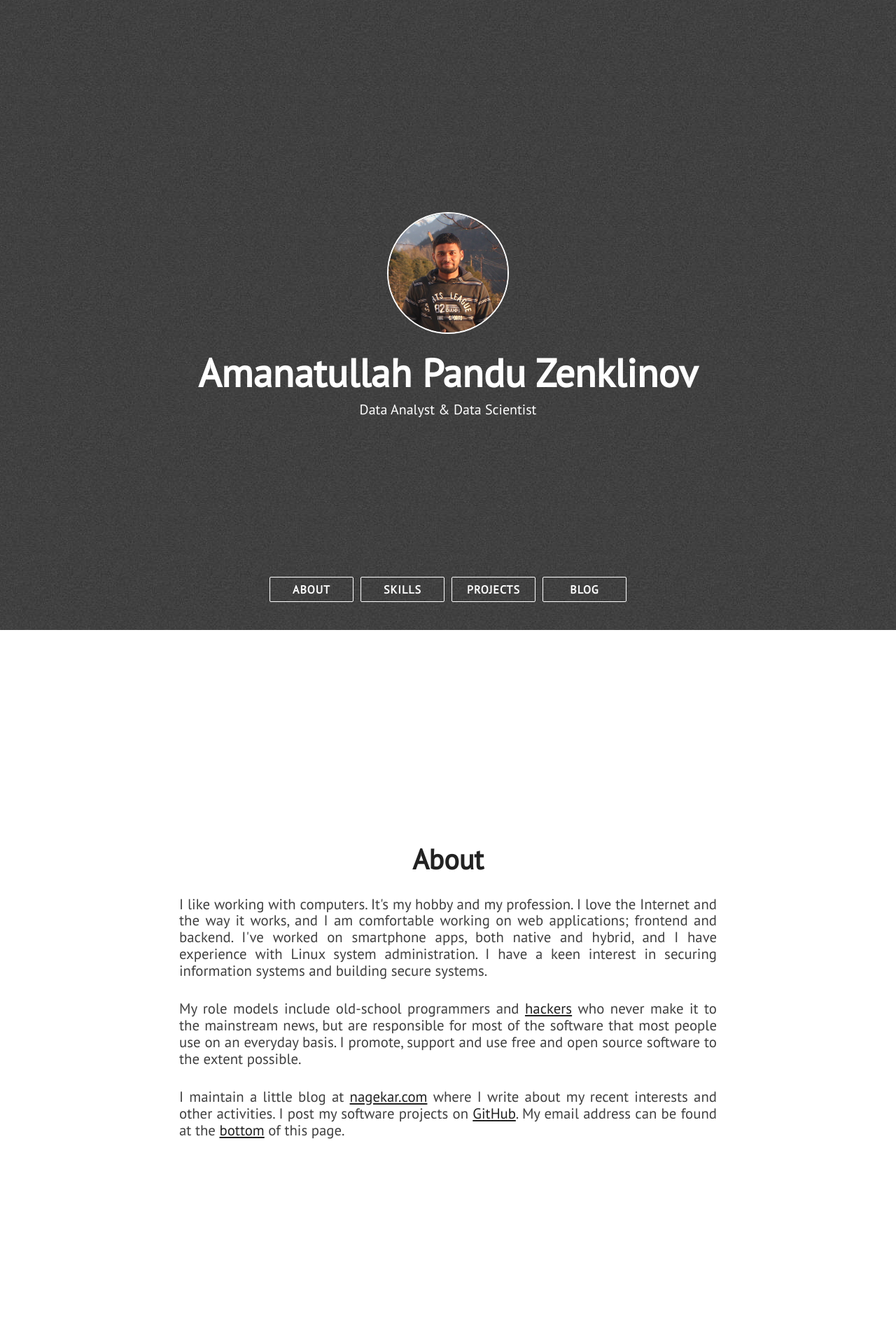
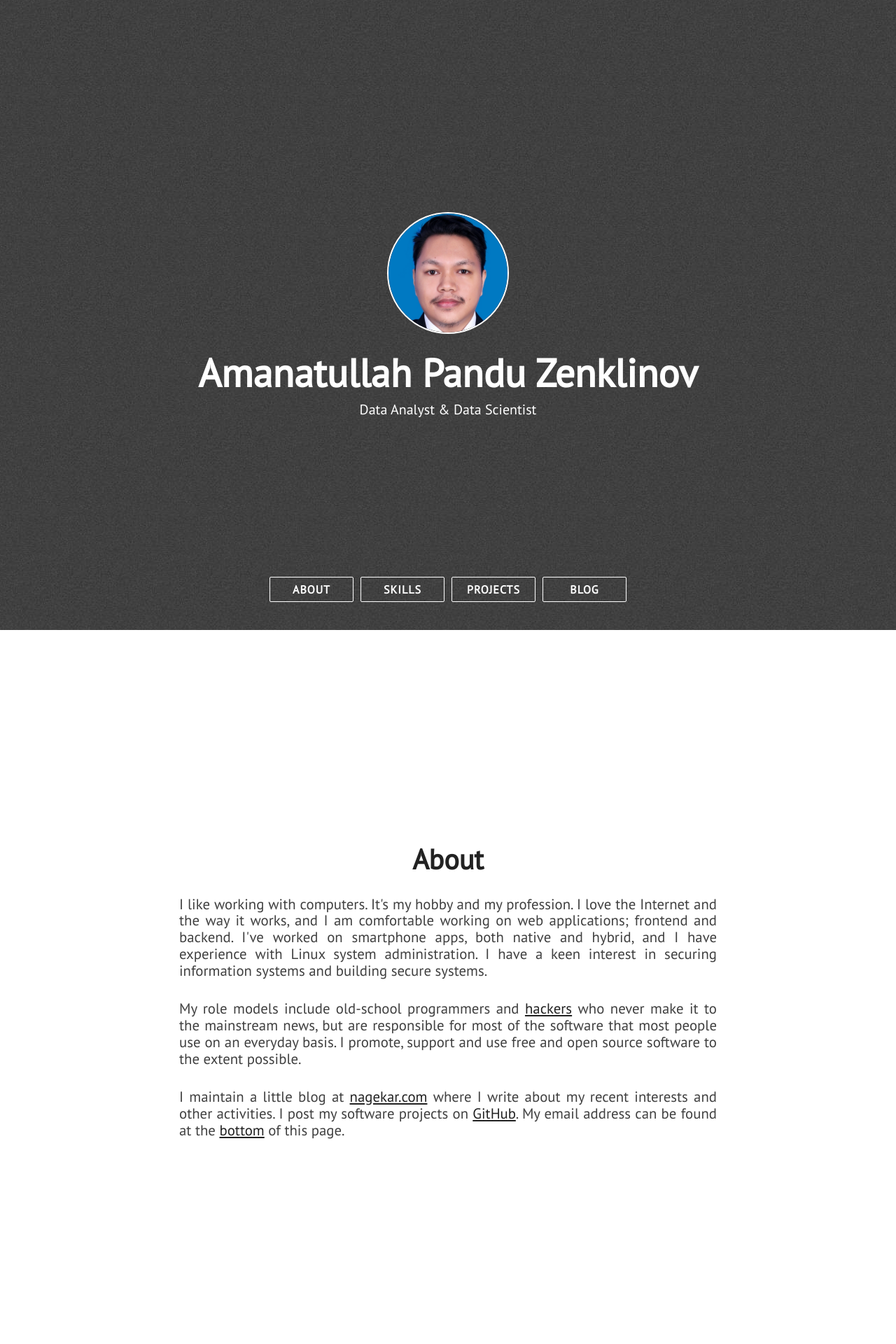
Before and after one commit to zenklinov/portfolio, a Jekyll site: the page built from index.html, in a window 1280 px wide. Shown: the top 1920 px of the page at 70% size. Built offline with Jekyll 4.4.1, drawn with Linux system fonts in a browser that asks for light colours; nearby versions of some CDN libraries.

Commit message:
Update _config.yml

```diff
--- a/_config.yml
+++ b/_config.yml
@@ -13,4 +13,4 @@ linkedin_username: zenklinov
 instagram_username: zenklinov
 
 # absolute or relative
-profile_picture: assets/images/pp.jpg
+profile_picture: assets/images/head_circle.png
```
